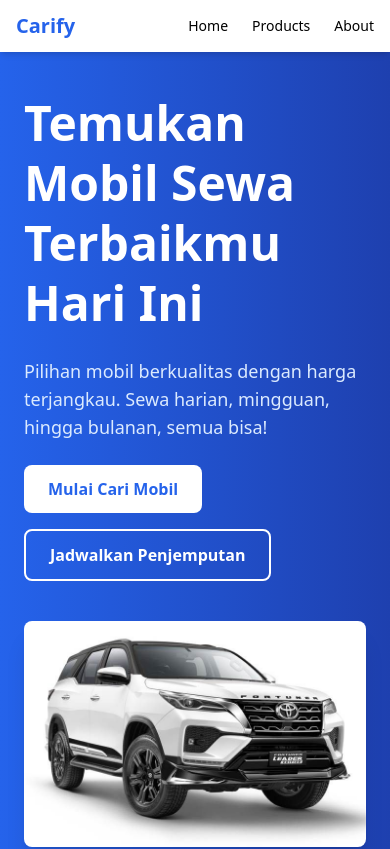
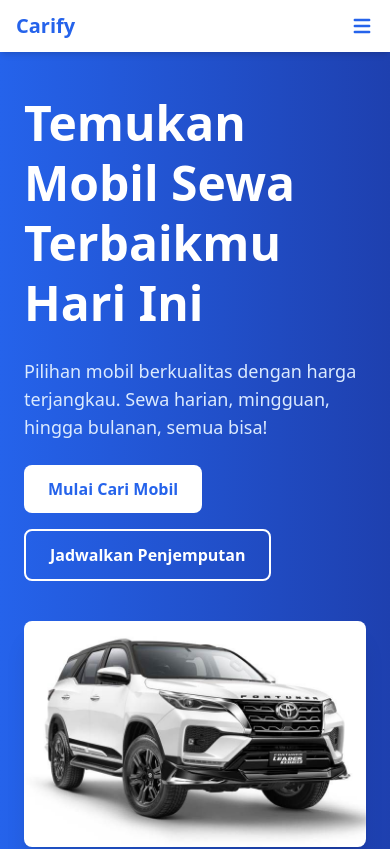
Before and after one commit to Alfianzyh/carify, a React (Vite) app: page / in a window 390 px wide. Shown: the top 849 px of the page. Built offline with nearby package versions, Linux system fonts and the light colour scheme; the HTML template or start-up script is replaced by a standard one.

Commit message:
add: hamburger menu

```diff
--- a/src/components/Header.jsx
+++ b/src/components/Header.jsx
@@ -1,17 +1,41 @@
-import React from 'react';
+import React, { useState } from 'react';
 import { Link } from 'react-router-dom';
+import { HiMenu, HiX } from 'react-icons/hi';
 
 const Header = () => {
+  const [menuOpen, setMenuOpen] = useState(false);
+
   return (
     <header className="fixed top-0 left-0 w-full bg-white shadow-md z-50">
       <nav className="max-w-7xl mx-auto px-4 py-3 flex justify-between items-center">
         <h1 className="text-xl font-bold text-blue-600">Carify</h1>
-        <ul className="flex space-x-6 text-sm font-medium">
+
+        {/* Desktop Menu */}
+        <ul className="hidden md:flex space-x-6 text-sm font-medium">
           <li><Link to="/" className="hover:text-blue-500">Home</Link></li>
           <li><Link to="/products" className="hover:text-blue-500">Products</Link></li>
           <li><Link to="/about" className="hover:text-blue-500">About</Link></li>
         </ul>
+
+        {/* Hamburger Button */}
+        <button
+          className="md:hidden text-2xl text-blue-600"
+          onClick={() => setMenuOpen(!menuOpen)}
+        >
+          {menuOpen ? <HiX /> : <HiMenu />}
+        </button>
       </nav>
+
+      {/* Mobile Menu */}
+      {menuOpen && (
+        <div className="md:hidden bg-white shadow-lg px-4 pb-4">
+          <ul className="flex flex-col space-y-3 text-sm font-medium">
+            <li><Link to="/" className="hover:text-blue-500" onClick={() => setMenuOpen(false)}>Home</Link></li>
+            <li><Link to="/products" className="hover:text-blue-500" onClick={() => setMenuOpen(false)}>Products</Link></li>
+            <li><Link to="/about" className="hover:text-blue-500" onClick={() => setMenuOpen(false)}>About</Link></li>
+          </ul>
+        </div>
+      )}
     </header>
   );
 };
```
